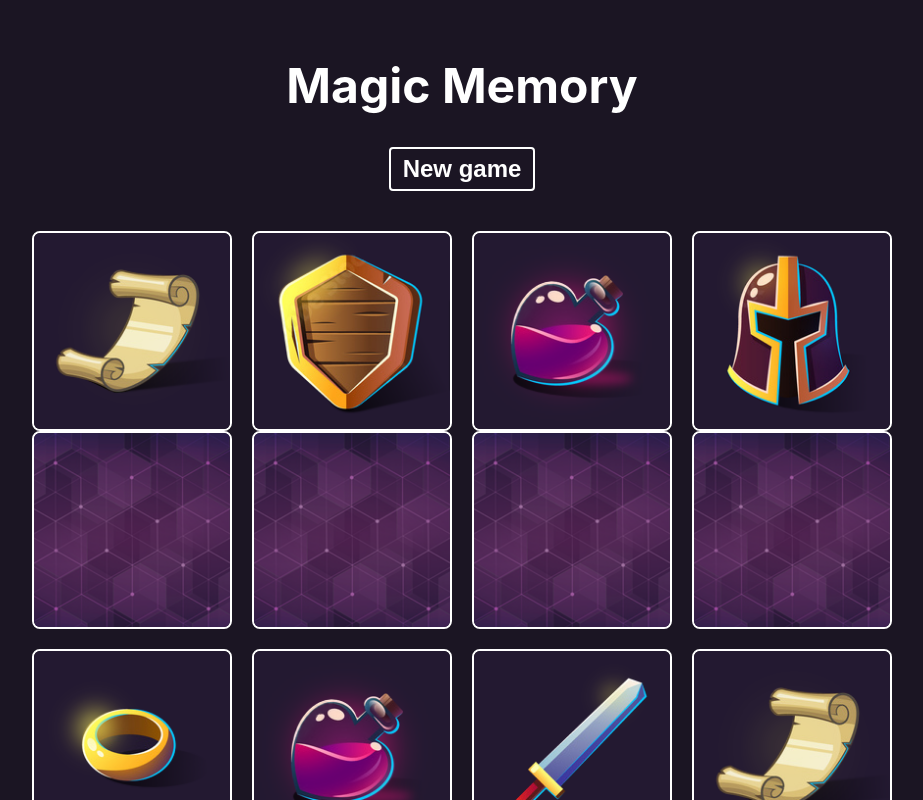
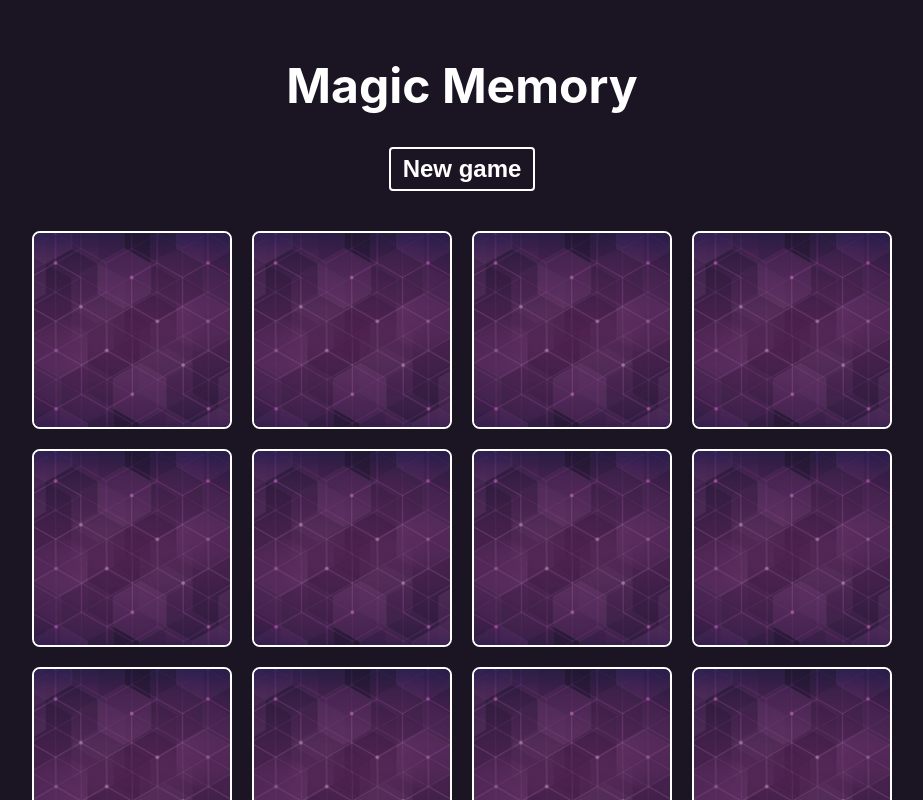
Before and after one commit to adeonirlabs/netninja-magic-memory, a React (Vite) app: page / in a window 1280 px wide. Both pictures are taken after a click on the button "New game". Shown: the top 800 px of the page, without its empty margins (178-1101 px from the left). Built offline with nearby package versions, Linux system fonts and the light colour scheme.

Commit message:
Add flip animation

```diff
--- a/src/App.tsx
+++ b/src/App.tsx
@@ -68,7 +68,12 @@ export function App() {
 
       <div className="card-grid">
         {cards.map((card) => (
-          <Card key={card.id} card={card} onChoice={handleChoice} />
+          <Card
+            key={card.id}
+            card={card}
+            onChoice={handleChoice}
+            flipped={card === choiceOne || card === choiceTwo || card.matched}
+          />
         ))}
       </div>
     </div>
--- a/src/components/Card/Card.scss
+++ b/src/components/Card/Card.scss
@@ -6,5 +6,32 @@
     display: block;
     border: 2px solid var(--white);
     border-radius: 8px;
+    transition: all 0.2s ease-in;
+  }
+
+  .back,
+  .front {
+    backface-visibility: hidden;
+  }
+
+  .back {
+    transform: rotateY(0deg);
+    transition-delay: 0.1s;
+  }
+
+  .front {
+    position: absolute;
+    transform: rotateY(180deg);
   }
 }
+
+.flipped {
+  .back {
+    transform: rotateY(180deg);
+  }
+
+  .front {
+    transform: rotateY(0deg);
+    transition-delay: 0.1s;
+  }
+}
--- a/src/components/Card/Card.tsx
+++ b/src/components/Card/Card.tsx
@@ -10,17 +10,18 @@ export type CardProps = {
 
 type Props = {
   card: CardProps
+  flipped: boolean
   onChoice: (card: CardProps) => void
 }
 
-export const Card = ({ card, onChoice }: Props) => {
+export const Card = ({ card, flipped, onChoice }: Props) => {
   const handleClick = () => {
     onChoice(card)
   }
 
   return (
     <div className="card">
-      <div>
+      <div className={flipped ? 'flipped' : ''}>
         <img className="front" src={card.src} />
         <img className="back" src={cover} onClick={handleClick} />
       </div>
```
